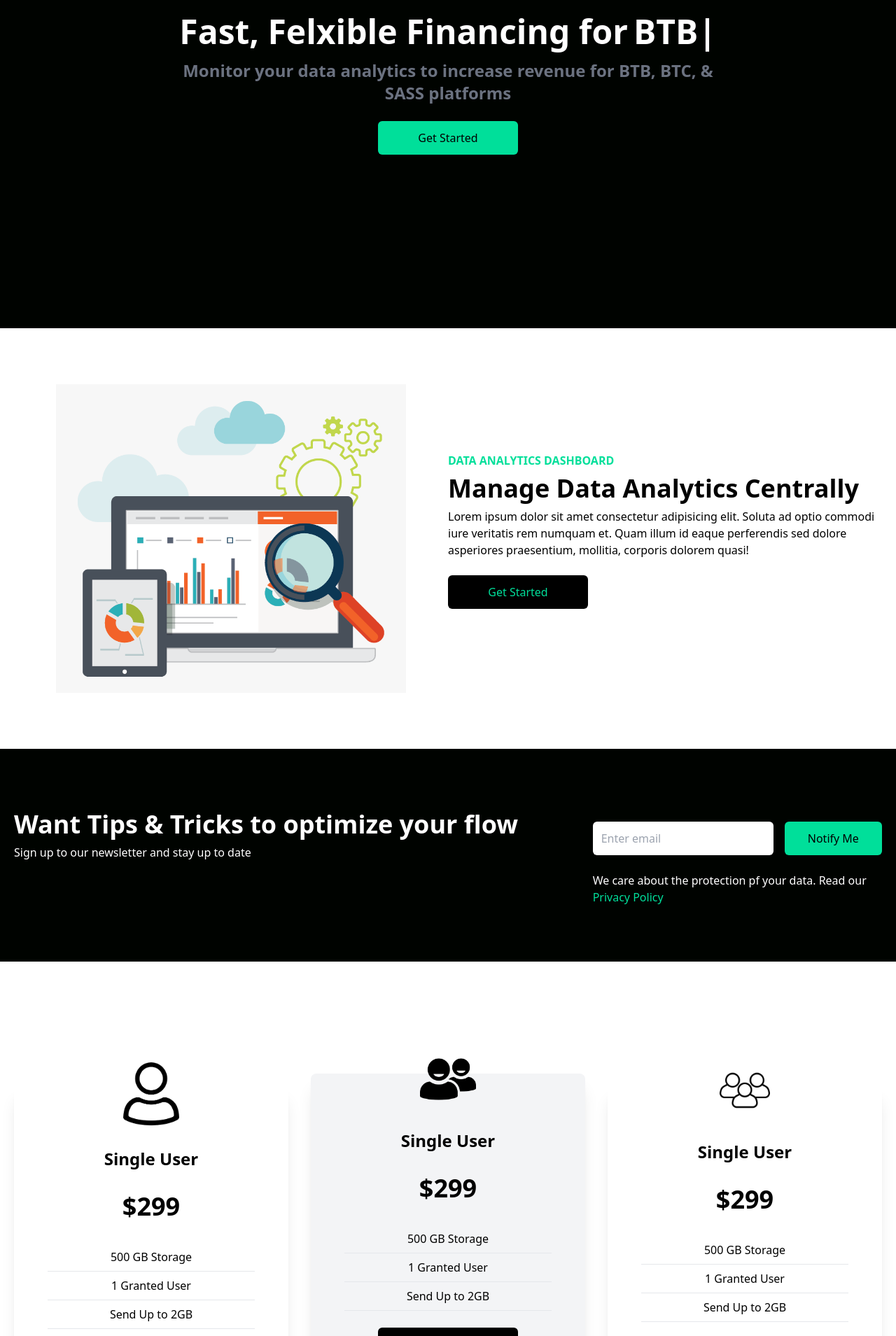
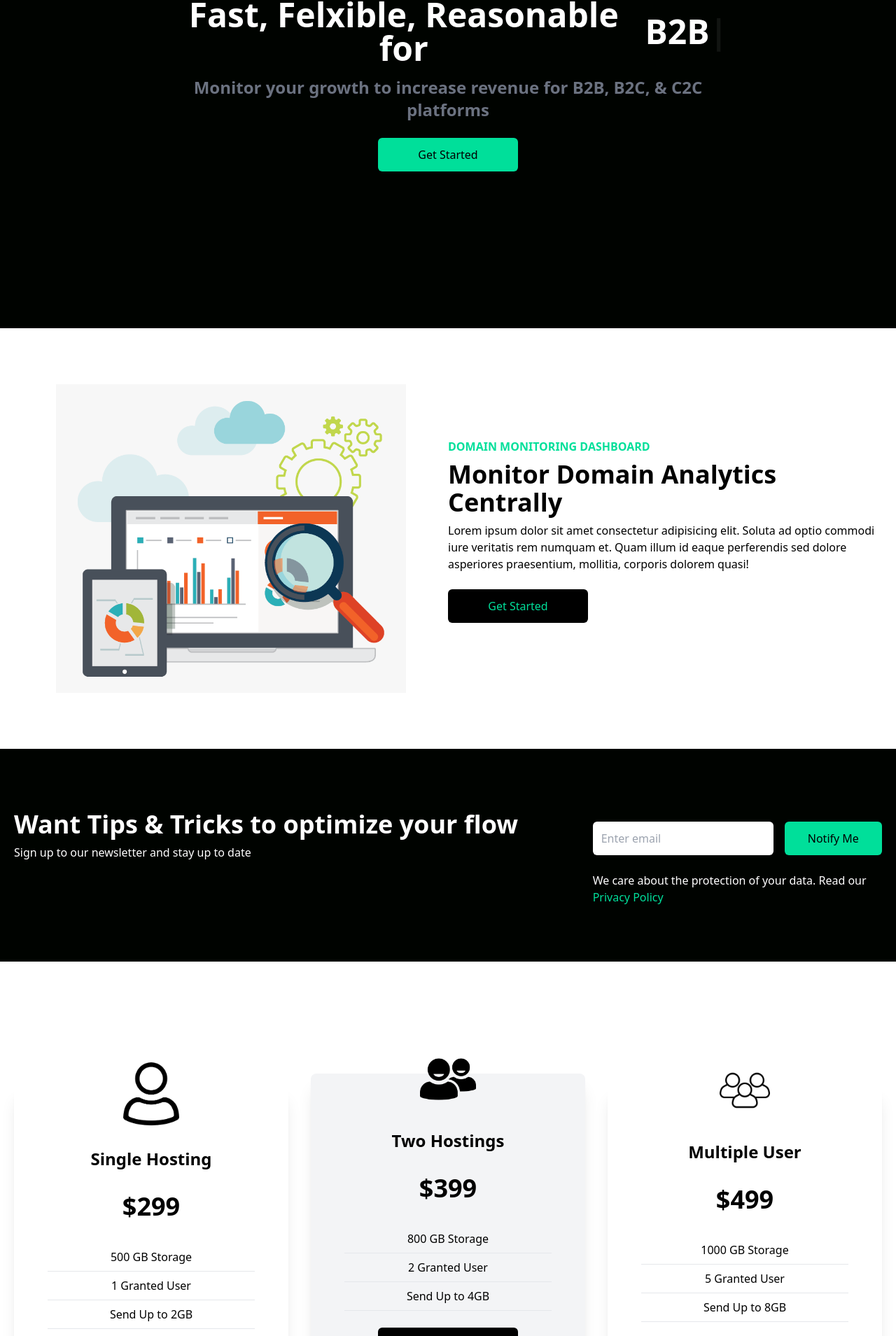
Before and after one commit to shzn-mhd/hosting-site-react-tailwindcss, a React (Create React App) app: page / in a window 1280 px wide. Shown: the part 331-2240 px from the top of the page at 70% size. Built offline with nearby package versions, Linux system fonts and the light colour scheme.

Commit message:
simple corrections and fixing minor bugs

```diff
--- a/src/components/Analytics.jsx
+++ b/src/components/Analytics.jsx
@@ -7,8 +7,8 @@ const Analytics = () =>{
             <div className="max-w-[1240px] mx-auto grid md:grid-cols-2">
                 <img className="w-[500px] mx-auto my-4" src={laptop} alt="Laptop" />
                 <div className="flex flex-col justify-center">
-                    <p className="text-[#00df9a] font-bold">DATA ANALYTICS DASHBOARD</p>
-                    <h1 className="md:text-4xl sm:text-3xl text-2xl font-bold py-2">Manage Data Analytics Centrally</h1>
+                    <p className="text-[#00df9a] font-bold">DOMAIN MONITORING DASHBOARD</p>
+                    <h1 className="md:text-4xl sm:text-3xl text-2xl font-bold py-2">Monitor Domain Analytics Centrally</h1>
                     <p>
                         Lorem ipsum dolor sit amet consectetur adipisicing elit.
                         Soluta ad optio commodi iure veritatis rem numquam et.
--- a/src/components/Cards.jsx
+++ b/src/components/Cards.jsx
@@ -8,7 +8,7 @@ const Cards = () =>{
             <div className="max-w-[1240px] mx-auto grid md:grid-cols-3 gap-8">
                 <div className="w-full shadow-xl flex flex-col p-4 my-4 rounded-lg hover:scale-105 duration-300">
                     <img className="w-20 mx-auto mt-[-3rem] bg-white" src={userOne} alt="userone" />
-                    <h2 className="text-2xl font-bold text-center py-8">Single User</h2>
+                    <h2 className="text-2xl font-bold text-center py-8">Single Hosting</h2>
                     <p className="text-center text-4xl font-bold">$299</p>
                     <div className="text-center font-medium">
                         <p className="py-2 border-b mx-8 mt-8">500 GB Storage</p>
@@ -21,24 +21,24 @@ const Cards = () =>{
                 </div>
                 <div className="w-full shadow-xl bg-gray-100 flex flex-col p-4 md:my-0 my-8 rounded-lg hover:scale-105 duration-300">
                     <img className="w-20 mx-auto mt-[-3rem] bg-transparent" src={userTwo} alt="userone" />
-                    <h2 className="text-2xl font-bold text-center py-8">Single User</h2>
-                    <p className="text-center text-4xl font-bold">$299</p>
+                    <h2 className="text-2xl font-bold text-center py-8">Two Hostings</h2>
+                    <p className="text-center text-4xl font-bold">$399</p>
                     <div className="text-center font-medium">
-                        <p className="py-2 border-b mx-8 mt-8">500 GB Storage</p>
-                        <p className="py-2 border-b mx-8">1 Granted User</p>
-                        <p className="py-2 border-b mx-8">Send Up to 2GB</p>
+                        <p className="py-2 border-b mx-8 mt-8">800 GB Storage</p>
+                        <p className="py-2 border-b mx-8">2 Granted User</p>
+                        <p className="py-2 border-b mx-8">Send Up to 4GB</p>
                         <button className="bg-black w-[200px] rounded-md font font-medium my-6 mx-auto md:mx-0 py-3 text-[#00df9a]"> Start Tial</button>
                     </div>
 
                 </div>
                 <div className="w-full shadow-xl  flex flex-col p-4 my-4 rounded-lg hover:scale-105 duration-300">
                     <img className="w-20 mx-auto mt-[-3rem] bg-white" src={userThree} alt="userone" />
-                    <h2 className="text-2xl font-bold text-center py-8">Single User</h2>
-                    <p className="text-center text-4xl font-bold">$299</p>
+                    <h2 className="text-2xl font-bold text-center py-8">Multiple User</h2>
+                    <p className="text-center text-4xl font-bold">$499</p>
                     <div className="text-center font-medium">
-                        <p className="py-2 border-b mx-8 mt-8">500 GB Storage</p>
-                        <p className="py-2 border-b mx-8">1 Granted User</p>
-                        <p className="py-2 border-b mx-8">Send Up to 2GB</p>
+                        <p className="py-2 border-b mx-8 mt-8">1000 GB Storage</p>
+                        <p className="py-2 border-b mx-8">5 Granted User</p>
+                        <p className="py-2 border-b mx-8">Send Up to 8GB</p>
                         <button className="bg-[#00df9a] w-[200px] rounded-md font font-medium my-6 mx-auto md:mx-0 py-3 text-black"> Start Tial</button>
                     </div>
 
--- a/src/components/Footer.jsx
+++ b/src/components/Footer.jsx
@@ -11,7 +11,7 @@ const Footer = () =>{
     return(
         <div className="max-w[1240px] mx-auto py-16 px-4 grid lg:grid-cols-3 gap-8 text-gray-300">
             <div>
-            <h1 className="w-full text-3xl font-bold text-[#00df9a]">REACT.</h1>
+            <h1 className="w-full text-3xl font-bold text-[#00df9a]">DoNext</h1>
             <p className="py-4 ">Lorem, ipsum dolor sit amet consectetur adipisicing elit. Fugiat, tempore maxime illo consectetur ipsum nostrum alias odit culpa consequuntur aliquid asperiores placeat, minus similique sit, vero atque aperiam facere maiores!</p>
                 <div className="flex justify-between md:w-[75%] my-6">
                     <FaFacebookSquare size={30}/>
--- a/src/components/Hero.jsx
+++ b/src/components/Hero.jsx
@@ -5,19 +5,19 @@ const Hero = () => {
     return (
         <div className="text-white">
             <div className="max-w-[800px] mt-[-96px] w-full h-screen mx-auto text-center flex flex-col justify-center">
-                <p className="text-[#00df9a] font-bold p-2">GROWING WITH DATA ANALYTICS</p>
+                <p className="text-[#00df9a] font-bold p-2">GROW WITH DONEXT HOSTINGS</p>
                 <h1 className="md:text-7xl sm:text-6xl text-4xl font-bold md:py6">Grow With Data</h1>
                 <div className="flex justify-center items-center">
                     <p className="md:text-5xl sm:text-4xl text-xl font-bold py-4">
-                        Fast, Felxible Financing  for
+                        Fast, Felxible, Reasonable  for
                     </p>
                     <ReactTyped className="md:text-5xl sm:text-4xl text-xl font-bold pl-2"
-                    strings={['BTB' ,'BTC', 'SAAS']}
+                    strings={['B2B' ,'B2C', 'C2C']}
                     typeSpeed={120}
                     backSpeed={140}
                     loop />
                 </div>
-                <p className="md:text-2xl text-xl font-bold text-gray-500">Monitor your data analytics to increase revenue for BTB, BTC, & SASS platforms</p>
+                <p className="md:text-2xl text-xl font-bold text-gray-500">Monitor your growth to increase revenue for B2B, B2C, & C2C platforms</p>
                 <button className="bg-[#00df9a] w-[200px] rounded-md font font-medium my-6 mx-auto py-3 text-black">Get Started</button>
             </div>
         </div>
--- a/src/components/Navbar.jsx
+++ b/src/components/Navbar.jsx
@@ -9,7 +9,7 @@ const Navbar =() =>{
     }
     return(
         <div class=" flex justify-between items-center h-24 max-w-[1240px] mx-auto px-4 text-white">
-            <h1 className='w-full text-3xl font-bold text-[#00df9a]'>REACT.</h1>
+            <h1 className='w-full text-3xl font-bold text-[#00df9a]'>DoNext</h1>
             <ul className="hidden md:flex">
                 <li className="p-4">Home</li>
                 <li className="p-4">Company</li>
@@ -23,7 +23,7 @@ const Navbar =() =>{
             </div>
 
             <div className={nav ? "fixed left-0 top-0 w-[60%] h-full border-r border-r-gray-900 bg-[#000300] ease-in-out duration-500" :'fixed left-[-100%]'}>
-            <h1 className='w-full text-3xl font-bold text-[#00df9a] m-4'>REACT.</h1>
+            <h1 className='w-full text-3xl font-bold text-[#00df9a] m-4'>DoNext</h1>
                 <ul className="uppercase p-4">
                     <li className="p-4 border-b border-gray-600">Home</li>
                     <li className="p-4 border-b border-gray-600">Company</li>
--- a/src/components/Newsletter.jsx
+++ b/src/components/Newsletter.jsx
@@ -13,7 +13,7 @@ const NewsLetter = () => {
                         <input className="p-3 flex w-full rounded-md text-black" type="email" placeholder="Enter email" />
                         <button className="bg-[#00df9a] text-black rounded-md font-medium w-[200px] ml-4 my-6 px-6 py-3">Notify Me</button>
                     </div>
-                <p>We care about the protection pf your data. Read our <span className="text-[#00df9a]"> Privacy Policy</span> </p>
+                <p>We care about the protection of your data. Read our <span className="text-[#00df9a]"> Privacy Policy</span> </p>
                 </div>
             </div>
 
```
